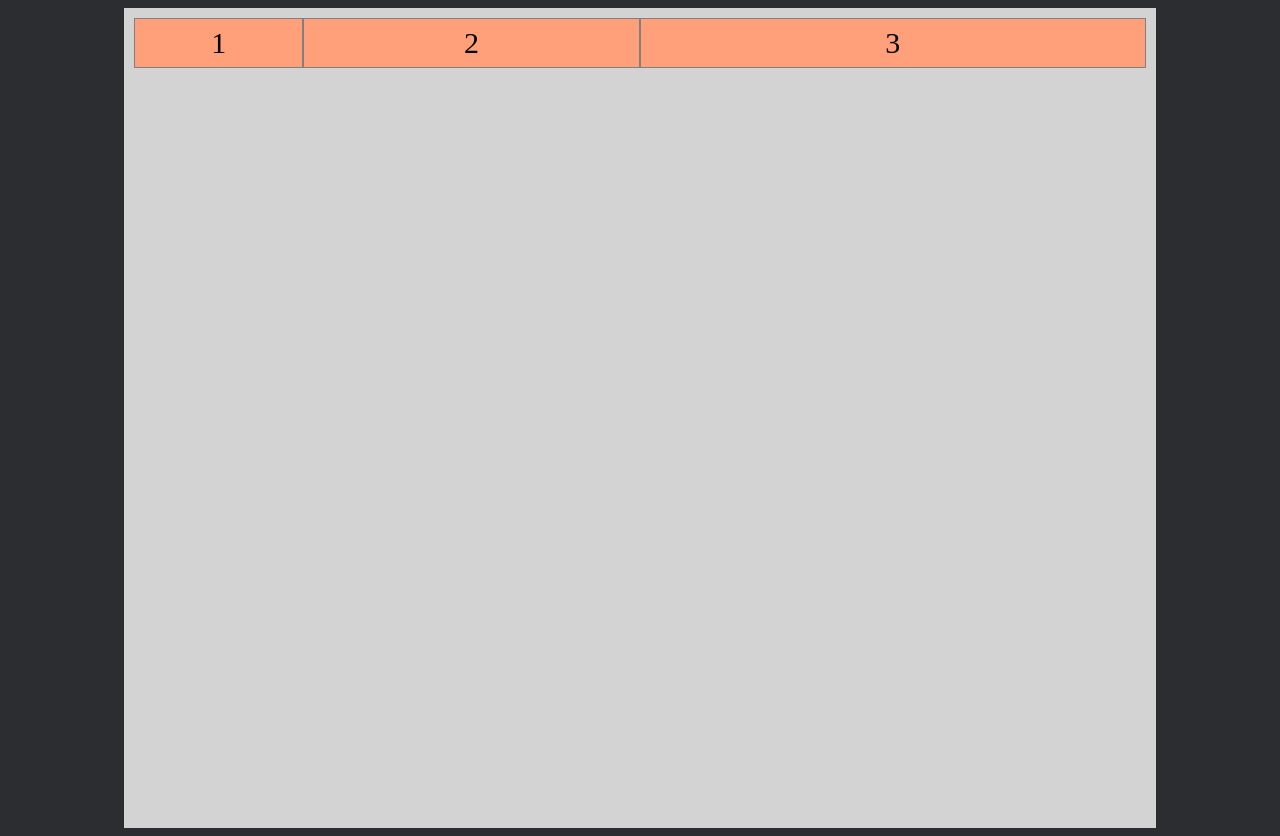
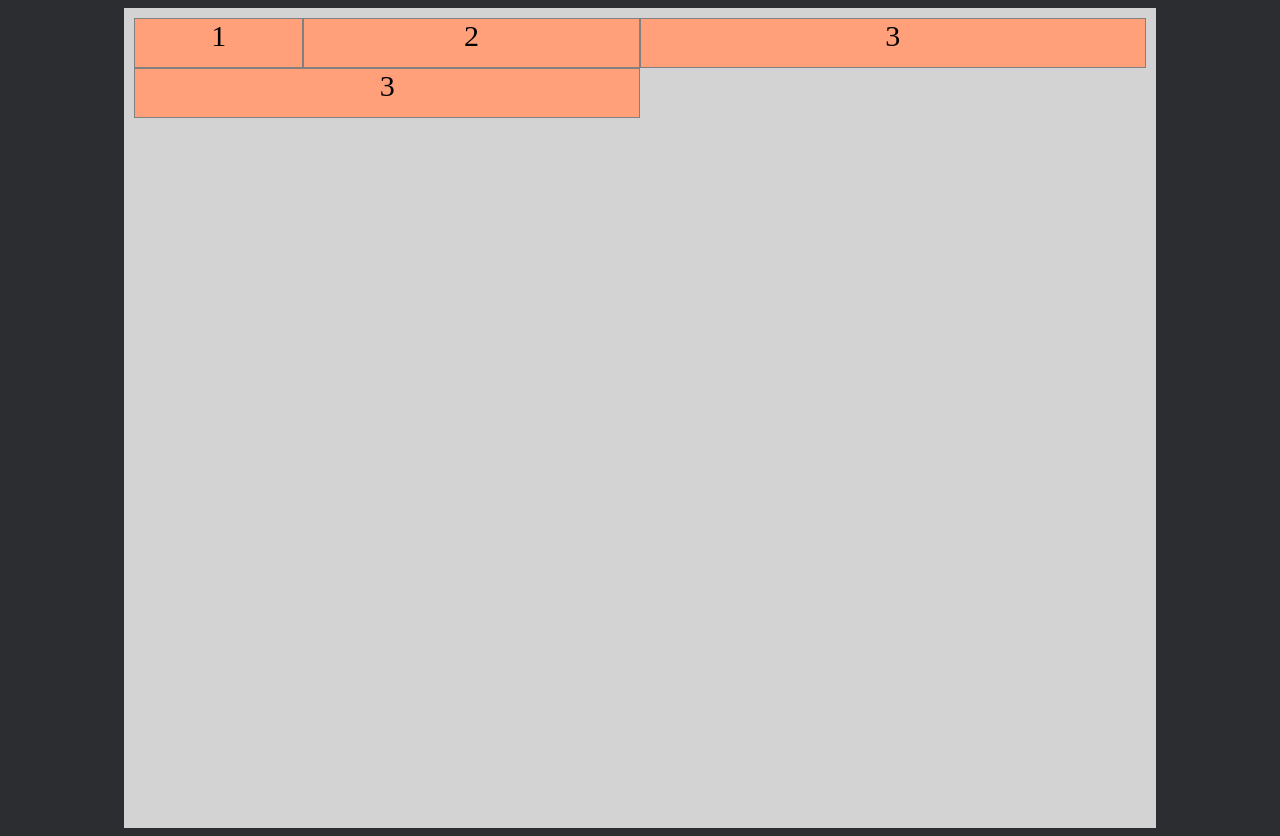
Before and after one commit to JiNanPiWang/Acwing_Web, a Django app: page / in a window 1280 px wide. Run offline with Django 3.2, Linux system fonts and the light colour scheme.

Commit message:
web.html傻瓜实现12份布局，并无缝换行

```diff
--- a/my_website/static/css/style.css
+++ b/my_website/static/css/style.css
@@ -5,20 +5,27 @@
     height: 100vh;
     margin: 0 auto;
     padding: 10px;
+
+    /*
+    如果您在 .container 中没有设置 align-items: flex-start;，
+    并且在 .row 或 .col 中设置了 align-items: flex-start;，
+    则 .row 或 .col 的设置将被覆盖，并且 .container 的默认对齐方式
+    （即 stretch）将应用于该行或列。
+    */
+    align-items: flex-start;
 }
 
 .row {
     display: flex;
     flex-basis: 100%;
-    /*flex-wrap: wrap;*/
+    flex-wrap: wrap;
 }
 
 .col {
     display: flex;
-    flex-basis: calc(100% / 3);
+    /*flex-basis: calc(100% / 3);*/
     height: 50px;
     justify-content: center;
-    align-items: center;
 
     background-color: lightsalmon;
     border: 1px solid gray;
@@ -26,14 +33,51 @@
     font-size: 30px;
 }
 
-.col1 {
-    flex-basis: calc(100% / 6);
+/* -几代表几份 */
+.col-md-1 {
+    flex-basis: calc(100% / 12);
 }
 
-.col2 {
-    flex-basis: calc(200% / 6);
+.col-md-2 {
+    flex-basis: calc(100% * 2 / 12);
 }
 
-.col3 {
-    flex-basis: calc(300% / 6);
+.col-md-3 {
+    flex-basis: calc(100% * 3 / 12);
 }
+
+.col-md-4 {
+    flex-basis: calc(100% * 4 / 12);
+}
+
+.col-md-5 {
+    flex-basis: calc(100% * 5 / 12);
+}
+
+.col-md-6 {
+    flex-basis: calc(100% * 6 / 12);
+}
+
+.col-md-7 {
+    flex-basis: calc(100% * 7 / 12);
+}
+
+.col-md-8 {
+    flex-basis: calc(100% * 8 / 12);
+}
+
+.col-md-9 {
+    flex-basis: calc(100% * 9 / 12);
+}
+
+.col-md-10 {
+    flex-basis: calc(100% * 10 / 12);
+}
+
+.col-md-11 {
+    flex-basis: calc(100% * 11 / 12);
+}
+
+.col-md-12 {
+    flex-basis: calc(100% * 12 / 12);
+}
--- a/my_website/templates/web.html
+++ b/my_website/templates/web.html
@@ -17,9 +17,10 @@
 <body style="background: #2b2d30">
 <div class="container">
     <div class="row">
-        <div class="col col1">1</div>
-        <div class="col col2">2</div>
-        <div class="col col3">3</div>
+        <div class="col col-md-2">1</div>
+        <div class="col col-md-4">2</div>
+        <div class="col col-md-6">3</div>
+        <div class="col col-md-6">3</div>
     </div>
 </div>
 </body>
```
